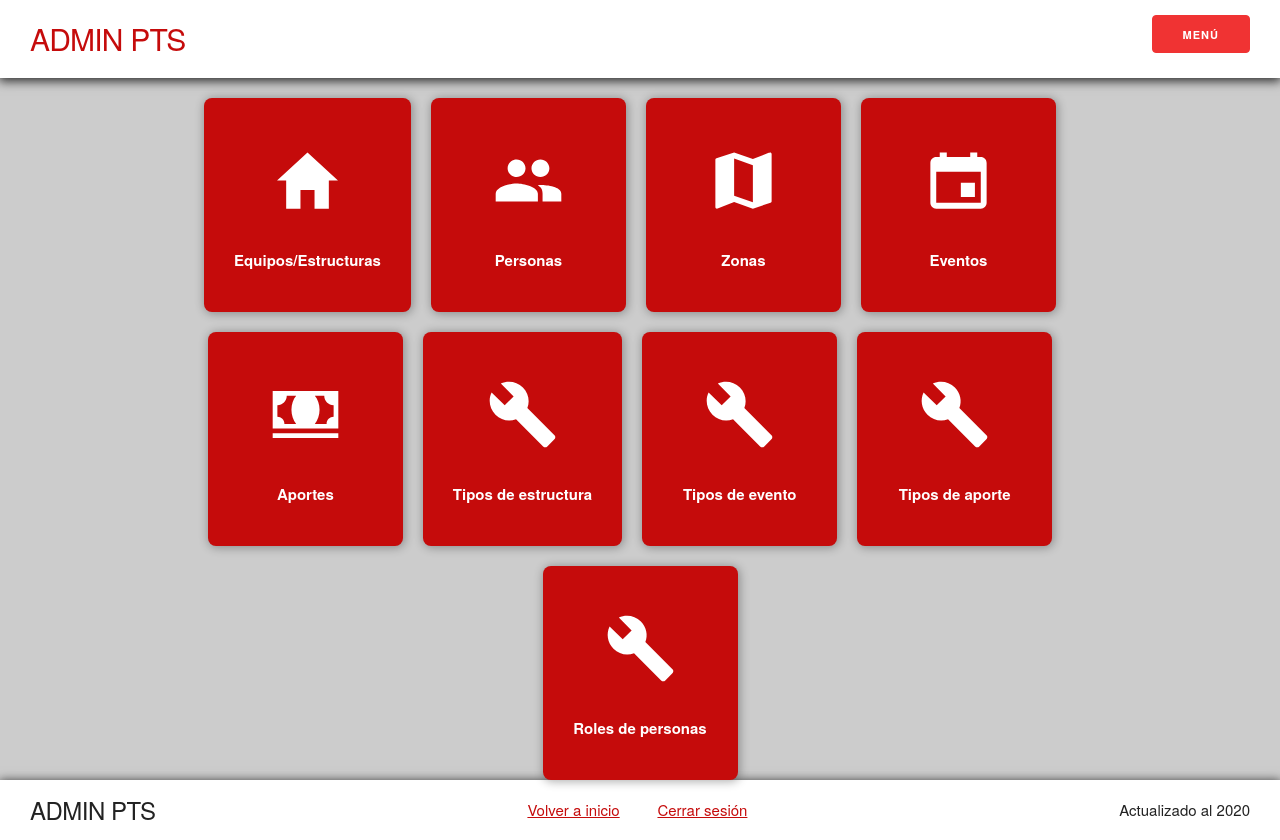
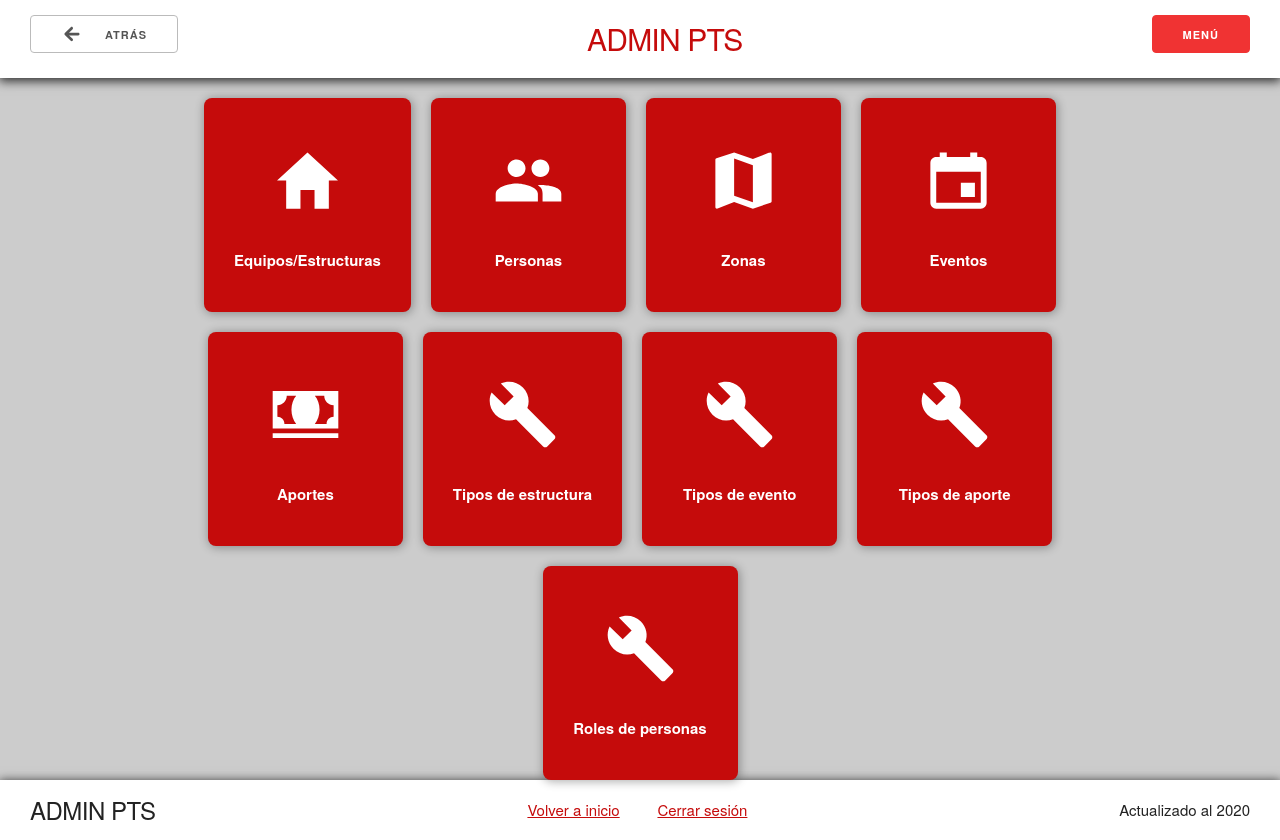
Before and after one commit to IncredibleMaster/react-django, a React (Create React App) app in the folder frontend/: page / in a window 1280 px wide. Built offline with nearby package versions, Linux system fonts and the light colour scheme.

Commit message:
Added back buton

```diff
--- a/frontend/src/components/nav.js
+++ b/frontend/src/components/nav.js
@@ -5,6 +5,15 @@ import TopMenu from './topMenu';
 const Nav = () => {
     return(
         <header className="mainHeader">
+            <nav>
+                <Link to='./'>
+                    <button className="back">
+                       <ion-icon name="arrow-round-back"></ion-icon> Atrás
+                    </button>
+               </Link>
+            </nav>
+
+
             <Link to="/">
                 <h4>ADMIN PTS</h4>
             </Link>
```
